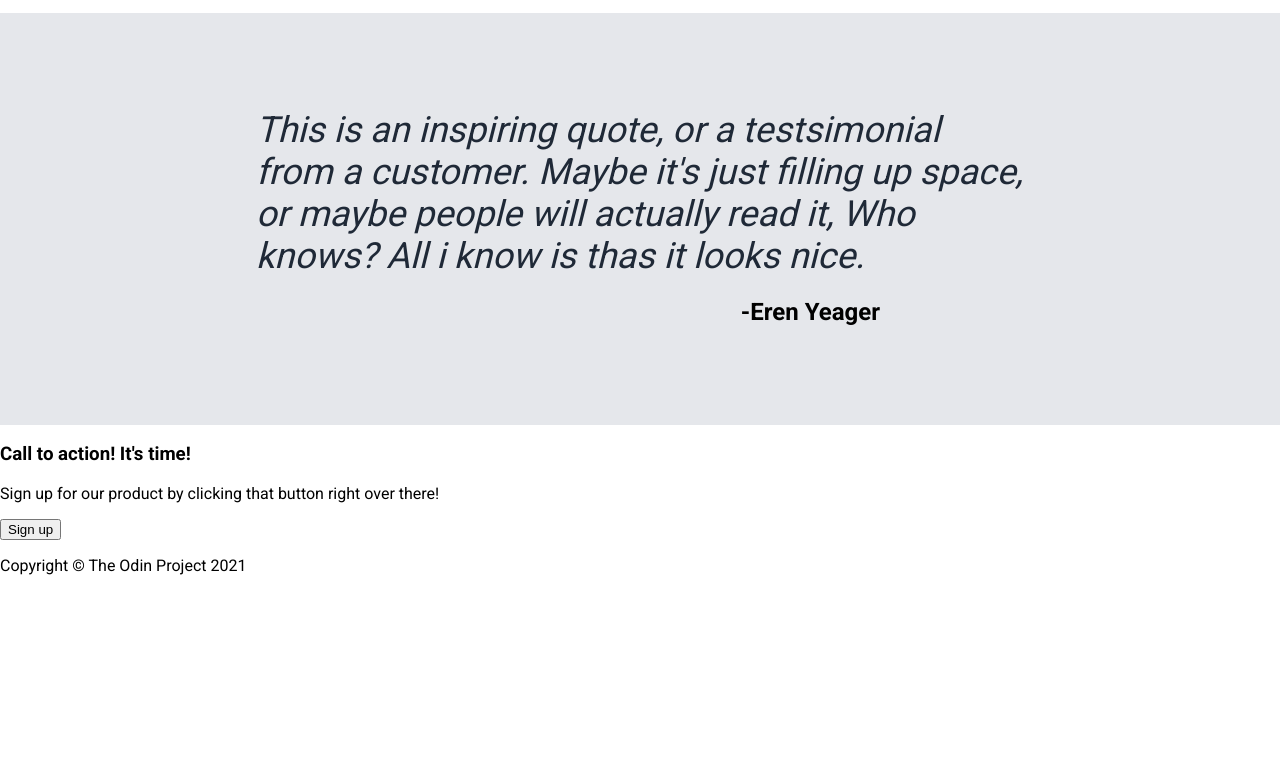
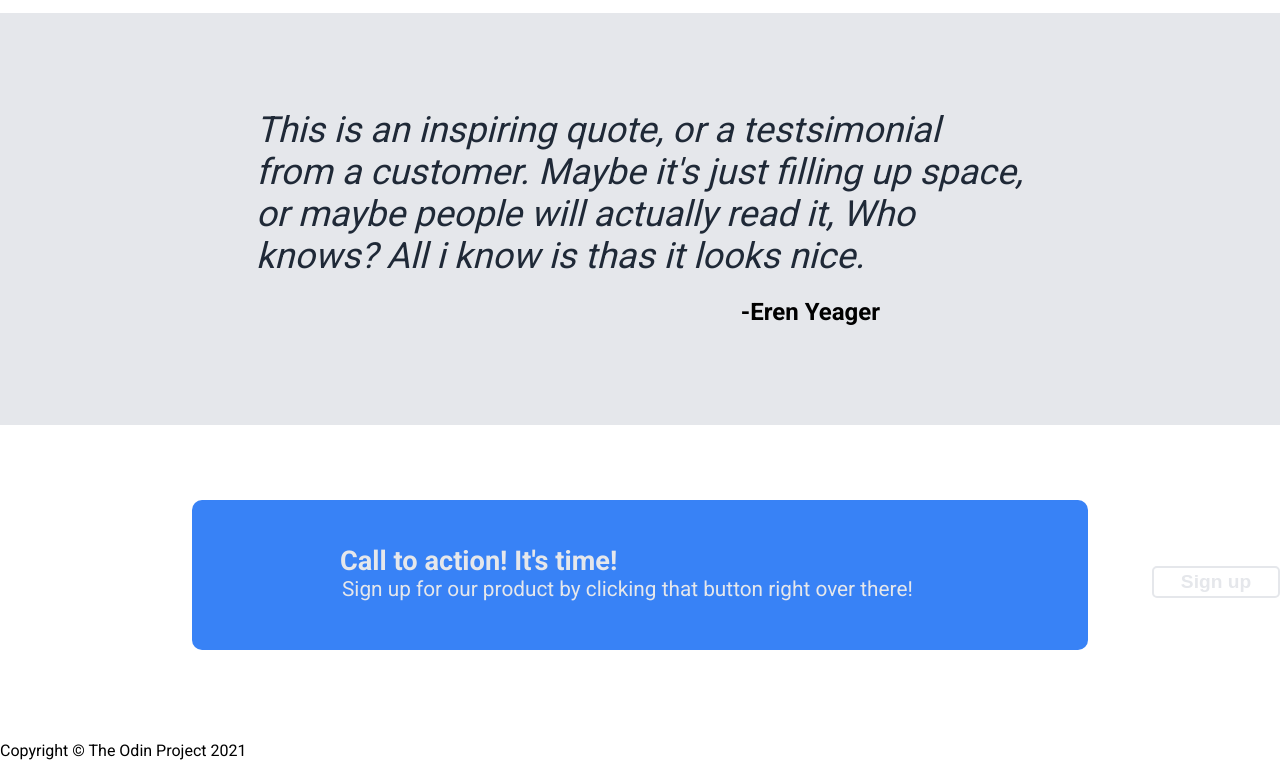
Before and after one commit to Fun9i/odin-landing-page, a plain HTML site: page index.html in a window 1280 px wide. Shown: the part 758-1534 px from the top of the page. Before the commit the page ends 1349 px from the top, so only its background shows below. Drawn offline with Linux system fonts and the light colour scheme.

Commit message:
Changes to be committed: modified:   Added .main_section3_btn class to btn in index.html modified:   Added styles to main_section3 in styles.css

```diff
--- a/index.html
+++ b/index.html
@@ -56,7 +56,7 @@
             <p class="main_section2_text">
                 This is an inspiring quote, or a testsimonial from a customer. Maybe it's just filling up space, or maybe people will actually read it, Who knows? All i know is thas it looks nice.
             </p>
-            <p class="text_author">-Eren Yeager</p>
+            <p class="quote_author">-Eren Yeager</p>
         </div>
         <div class="main_section3">
             <div class="main_section3_container">
@@ -64,7 +64,7 @@
                     <h3 class="main_section3_header">Call to action! It's time!</h3>
                     <p class="main_section3_text">Sign up for our product by clicking that button right over there!</p>
                 </div>
-                <button>Sign up</button>
+                <button class="main_section3_btn">Sign up</button>
             </div>
         </div>
     </main>
--- a/styles.css
+++ b/styles.css
@@ -128,7 +128,7 @@ main {
     margin: 6rem auto;
 }
 
-.text_author {
+.quote_author {
     font-size: 1.5rem;
     font-weight: 700;
     text-align: right;
@@ -136,3 +136,43 @@ main {
     position: relative;
     bottom: 75px;
 }
+
+.main_section3_container {
+    background-color: #3882f6;
+    margin: 75px auto;
+    max-width: 70%;
+    min-height: 150px;
+    border-radius: 10px;
+}
+
+.main_section3_text_container {
+    color: #e5e7eb;
+}
+
+.main_section3_header {
+    font-size: 1.7rem;
+    position: relative;
+    left: 148px;
+    top: 45px;
+}
+
+.main_section3_text {
+    font-weight: 500;
+    font-size: 1.3rem;
+    margin: 45px auto 0 150px;
+}
+
+.main_section3_btn {
+    background-color: transparent;
+    border-radius: 5px;
+    color: #e5e7eb;
+    box-shadow: none;
+    border: 2px solid #e5e7eb;
+    min-height: 2rem;
+    min-width: 8rem;
+    font-size: 1.2rem;
+    font-weight: 700;
+    position: relative;
+    left: 60rem;
+    bottom: 35px;
+}
```
